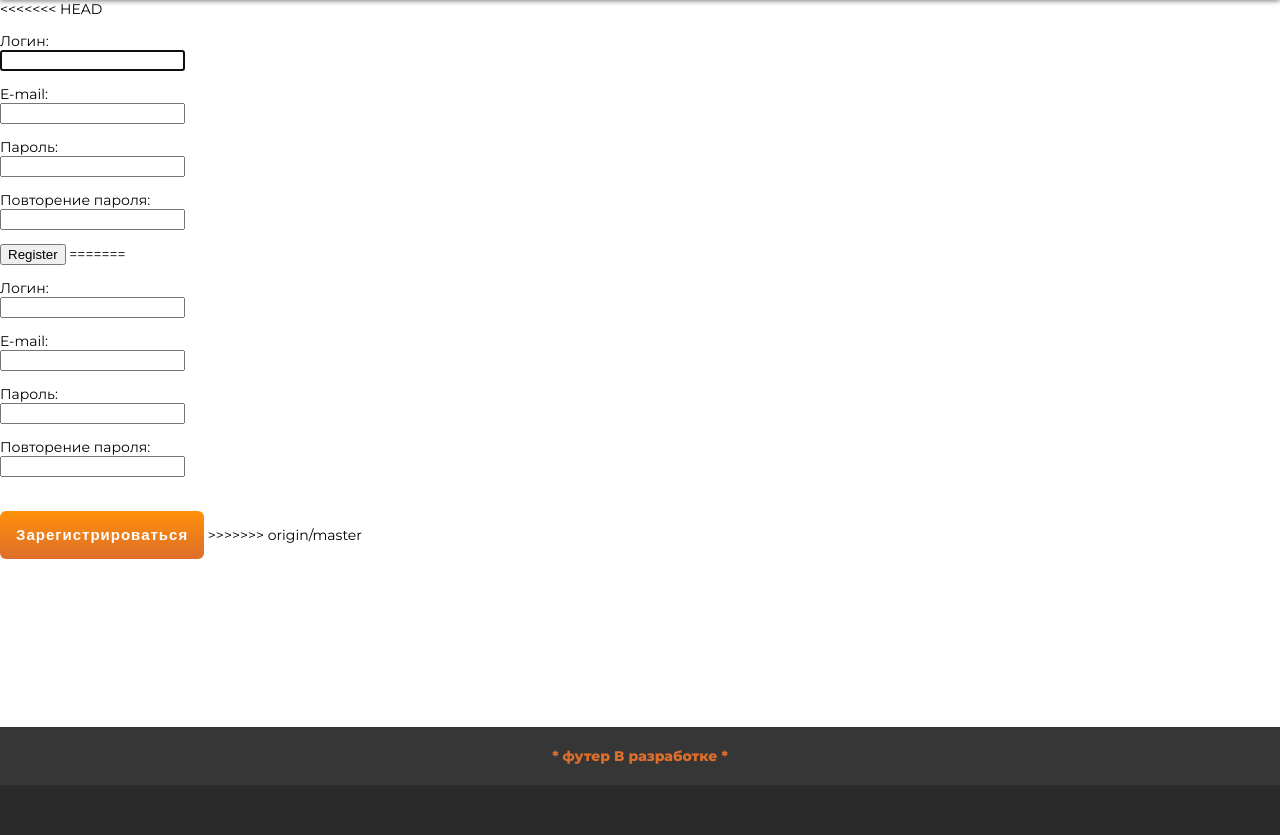
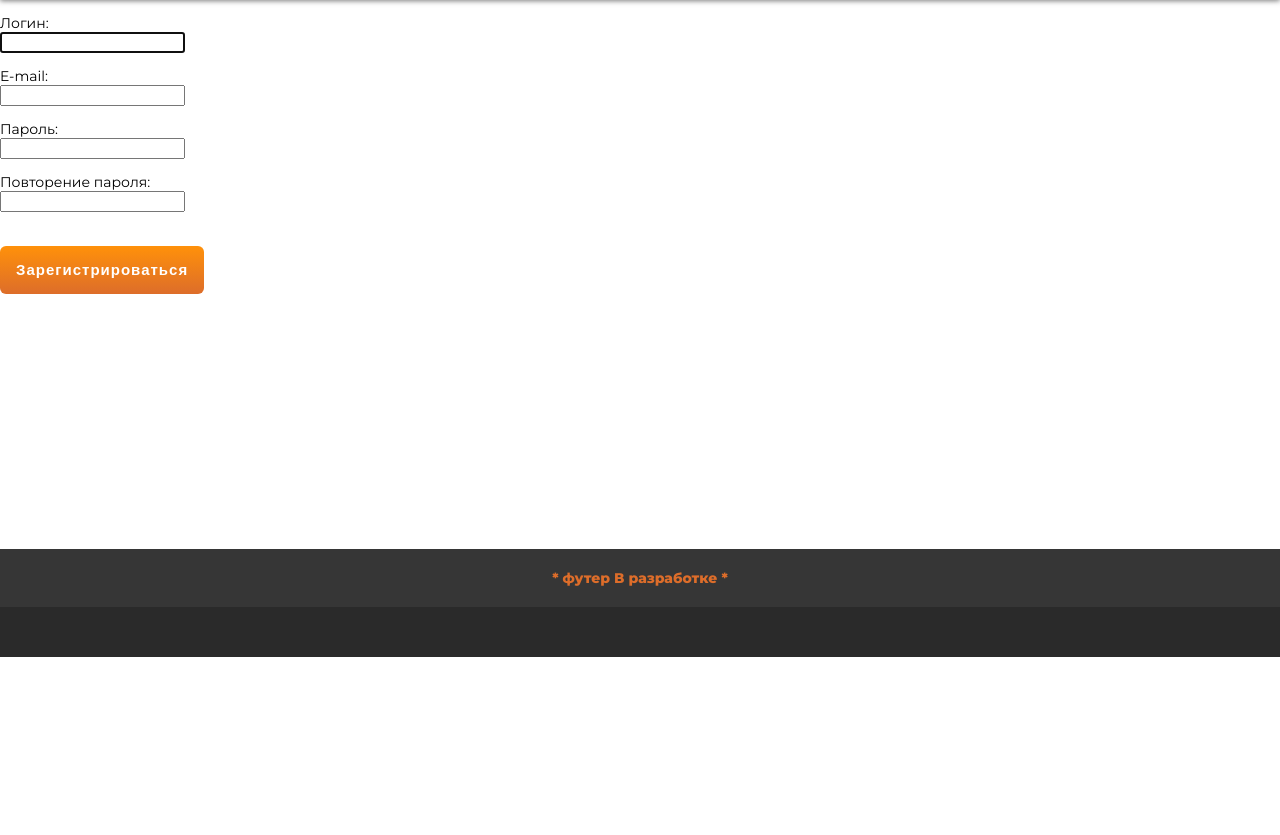
Before and after one commit to MichaelPotemkin/Flashcards, a Django app: template templates/registration/register.html in a window 1280 px wide. Shown: the part 143-978 px from the top of the page. After the commit the page ends 800 px from the top, so only its background shows below. Run offline with Django 4.2, Linux system fonts and the light colour scheme; the template is opened without the code that fills it: values that come from a table or form of the project are taken from there, others are empty; parts of the project's set-up code (start-up, migrations or seed data) failed here and were passed over.

Commit message:
Minor changes

```diff
--- a/templates/registration/register.html
+++ b/templates/registration/register.html
@@ -3,16 +3,8 @@
 
 {% block content %}
     <form method="POST">
-<<<<<<< HEAD
         {% csrf_token %}
-        <div>
-            {{ form.as_p }}
-        </div>
-        <button>Register</button>
-=======
-    {% csrf_token %}
-    {{ form.as_p }}
-    <button class="intro-btn">Зарегистрироваться</button>
->>>>>>> origin/master
+        {{ form.as_p }}
+        <button class="intro-btn">Зарегистрироваться</button>
     </form>
 {% endblock %}
```
